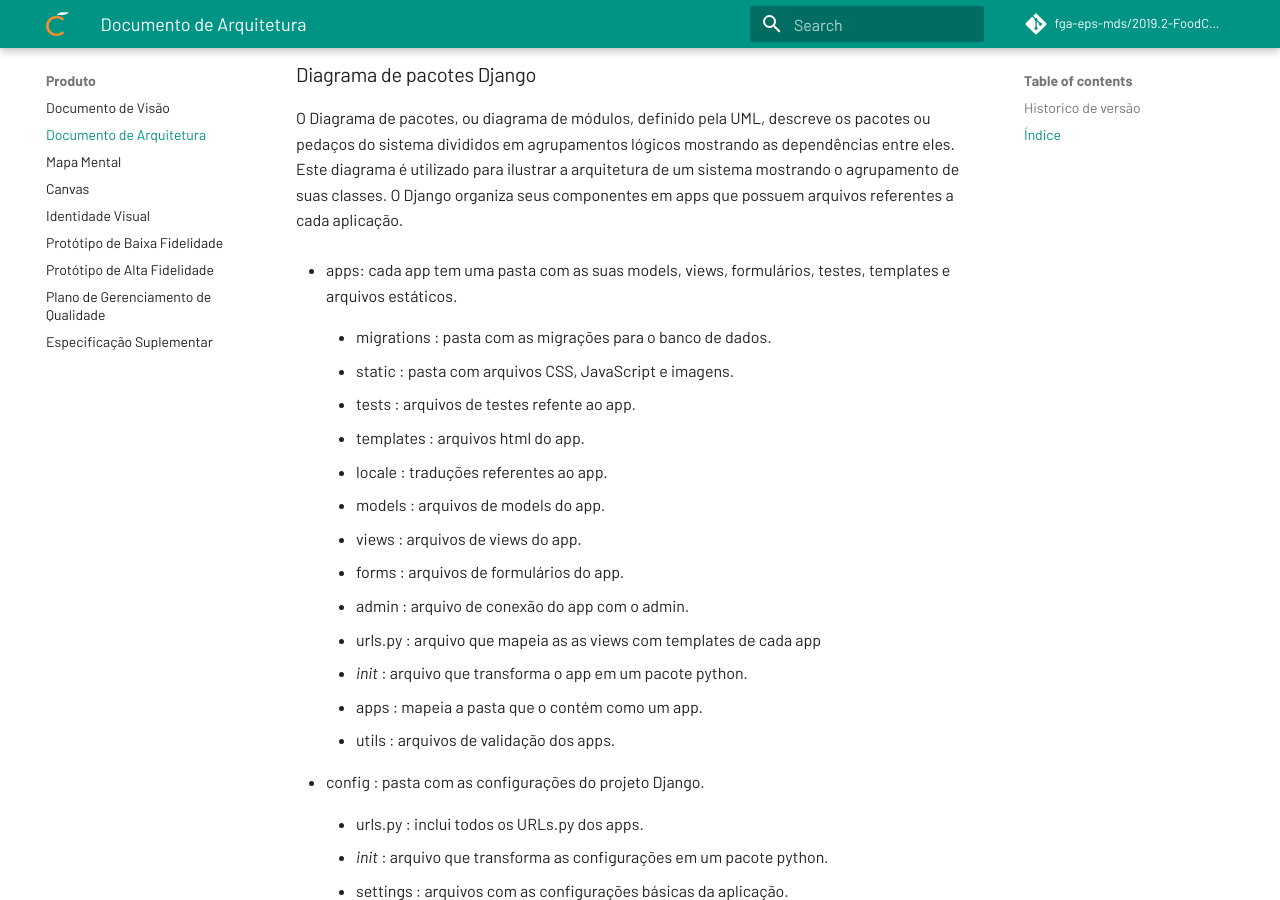
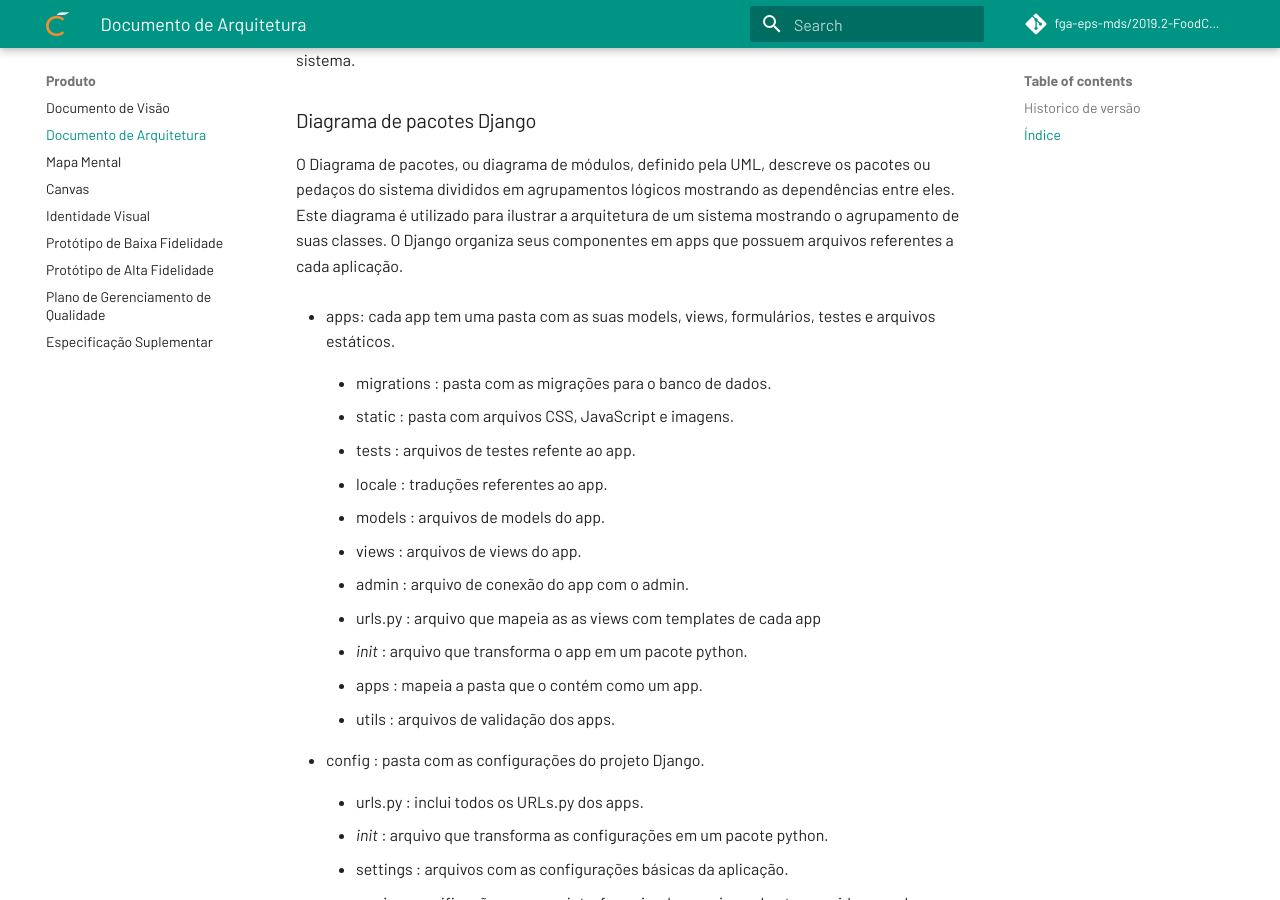
Before and after one commit to fga-eps-mds/2019.2-FoodCare, an MkDocs documentation site: the page built from docs/produto/doc-arquitetura.md, in a window 1280 px wide and 900 px high, scrolled down 7372 px. Built offline with MkDocs 1.6.1 and Material for MkDocs 9.7.7, drawn with Linux system fonts in a browser that asks for light colours; comment, search, counter and statistics services are not loaded; some of the changed text lies outside the part shown.

Commit message:
Corrige doc de arquitetura

```diff
--- a/docs/produto/doc-arquitetura.md
+++ b/docs/produto/doc-arquitetura.md
@@ -160,7 +161,7 @@ O diagrama de colaboração exibe as interações entre os objetos e suas depend
 ### Diagrama de pacotes Django <a name="5.1.3"></a>
 O Diagrama de pacotes, ou diagrama de módulos, definido pela UML, descreve os pacotes ou pedaços do sistema divididos em agrupamentos lógicos mostrando as dependências entre eles. Este diagrama é utilizado para ilustrar a arquitetura de um sistema mostrando o agrupamento de suas classes. O Django organiza seus componentes em apps que possuem arquivos referentes a cada aplicação.
 
-* apps: cada app tem uma pasta com as suas models, views, formulários, testes, templates e arquivos estáticos.
+* apps: cada app tem uma pasta com as suas models, views, formulários, testes e arquivos estáticos.
 
     * migrations : pasta com as migrações para o banco de dados.
 
@@ -168,15 +169,11 @@ O Diagrama de pacotes, ou diagrama de módulos, definido pela UML, descreve os p
 
     * tests : arquivos de testes refente ao app.
 
-    * templates : arquivos html do app.
-
     * locale : traduções referentes ao app.
 
     * models : arquivos de models do app.
 
     * views : arquivos de views do app.
-
-    * forms : arquivos de formulários do app.
 
     * admin : arquivo de conexão do app com o admin.
 
```
Also changed, not shown: other parts of docs/produto/doc-arquitetura.md (+1 -0 lines).
